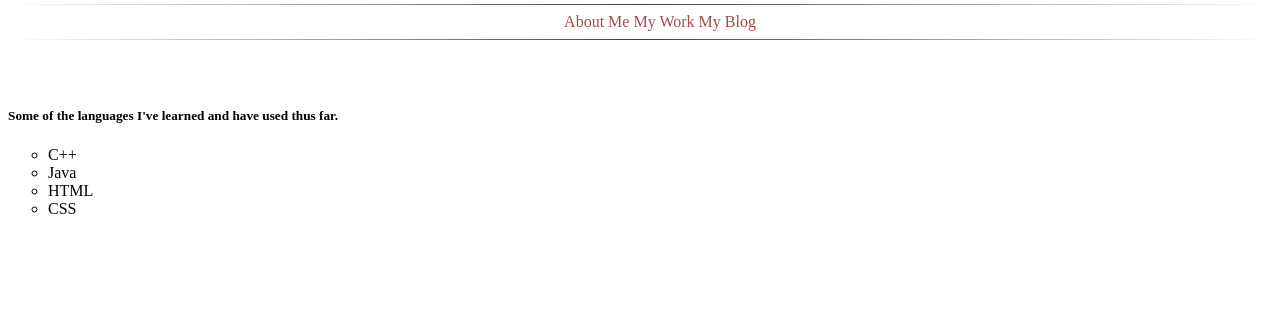
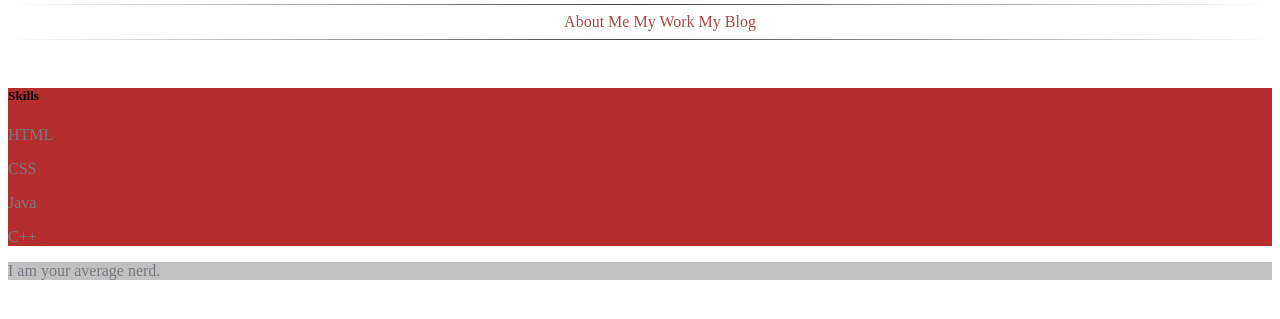
Before and after one commit to 1mikegonz/1mikegonz.github.io, a plain HTML site: page aboutme.html in a window 1280 px wide. Shown: the part 157-476 px from the top of the page. Drawn offline with Linux system fonts and the light colour scheme.

Commit message:
added logo.tif

```diff
--- a/aboutme.html
+++ b/aboutme.html
@@ -24,17 +24,19 @@
 
     <hr>
     <br>
+    <div id="skillBox"><h5>Skills</h5>
 
+        <p>HTML</p>
+        <p>CSS</p>
+        <p>Java</p>
+        <p>C++</p>
+
+    </div>
     <p id="aboutme"></p>
-    <br>
+    <div id="meBox">
+        <p>I am your average nerd.</p>
+        </div>
 
-    <h5>Some of the languages I've learned and have used thus far.</h5>
-    <ol>
-        <li>C++</li>
-        <li>Java</li>
-        <li>HTML</li>
-        <li>CSS</li>
-    </ol>
 </body>
 
 <html>
--- a/defaultstyle.css
+++ b/defaultstyle.css
@@ -39,11 +39,9 @@ hr {
 p {
     color: #757B80;
 }
-#aboutme {
-    display: block;
-    margin-top: 0.10em;
-    margin-bottom: 0.10em;
-    margin-left: 0;
-    margin-right: 0;
-    text-indent: 2.5em;
+#meBox {
+    background-color: #c1c0c0;
 }
+#skillBox {
+    background-color: #b62d2d;
+}
```
